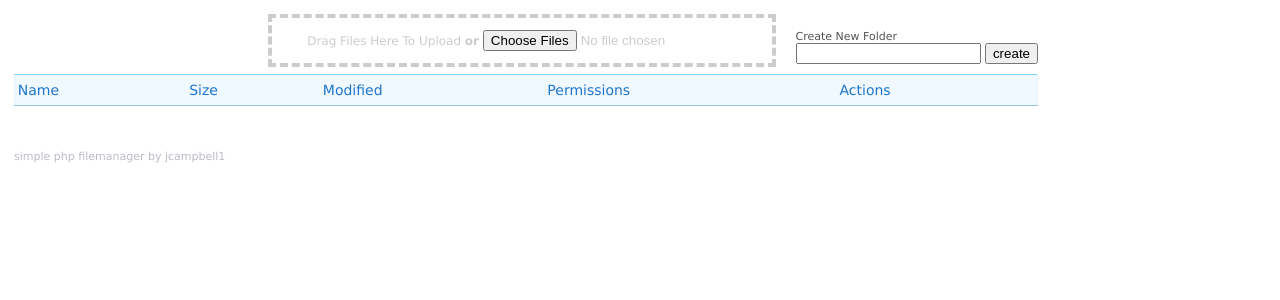
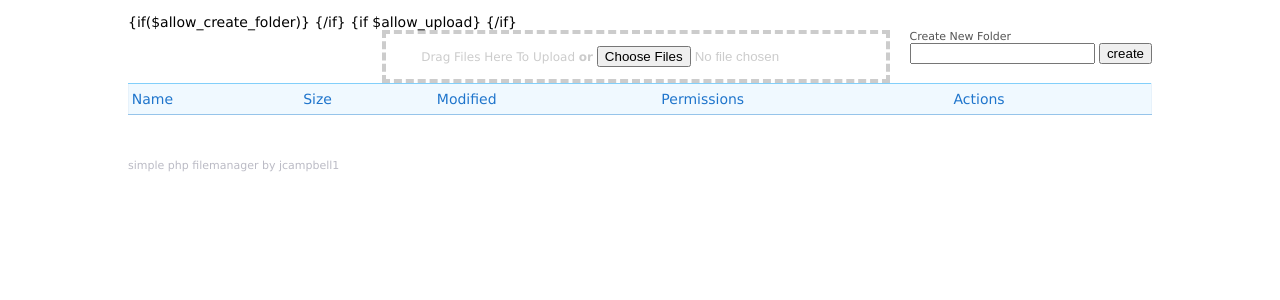
Before and after one commit to yangweijie/netdisk, a PHP site: page /view/index/index.html in a window 1280 px wide. Shown: the top 300 px of the page. Run offline with PHP 8.4, Linux system fonts and the light colour scheme; lists and menus that the app fills with data are empty; some libraries are stand-ins or nearby versions.

Commit message:
修复报错 优化样式

```diff
--- a/app/common.php
+++ b/app/common.php
@@ -22,9 +22,9 @@ function rmrf($dir) {
         $files = array_diff(scandir($dir), ['.','..']);
         foreach ($files as $file)
             rmrf("$dir/$file");
-        rmdir($dir);
+        @rmdir($dir);
     } else {
-        unlink($dir);
+        @unlink($dir);
     }
 }
 
--- a/view/index/index.html
+++ b/view/index/index.html
@@ -3,7 +3,10 @@
     <meta http-equiv="content-type" content="text/html; charset=utf-8">
 
     <style>
-        body {font-family: "lucida grande","Segoe UI",Arial, sans-serif; font-size: 14px;width:1024px;padding:1em;margin:0;}
+        body {
+            font-family: "lucida grande","Segoe UI",Arial, sans-serif; font-size: 14px;width:1024px;padding:1em;
+            margin:0 auto;
+        }
         th {font-weight: normal; color: #1F75CC; background-color: #F0F9FF; padding:.5em 1em .5em .2em;
             text-align: left;cursor:pointer;user-select: none;}
         th .indicator {margin-left: 6px }
@@ -146,7 +149,7 @@
 
 
             function uploadFile(file) {
-                var folder = decodeURIComponent(window.location.hash.substr(1));
+                var folder = decodeURIComponent(window.location.hash.substring(1));
 
                 if(file.size > MAX_UPLOAD_SIZE) {
                     {literal}
@@ -261,22 +264,19 @@
     </script>
 </head><body>
 <div id="top">
-    <?php if($allow_create_folder): ?>
+    {if($allow_create_folder)}
     <form action="?" method="post" id="mkdir" />
     <label for=dirname>Create New Folder</label><input id=dirname type=text name=name value="" />
     <input type="submit" value="create" />
     </form>
-
-    <?php endif; ?>
-
-    <?php if($allow_upload): ?>
-
+    {/if}
+    {if $allow_upload}
     <div id="file_drop_target">
         Drag Files Here To Upload
         <b>or</b>
         <input type="file" multiple />
     </div>
-    <?php endif; ?>
+    {/if}
     <div id="breadcrumb">&nbsp;</div>
 </div>
 
@@ -287,9 +287,10 @@
     <th>Modified</th>
     <th>Permissions</th>
     <th>Actions</th>
-</tr></thead><tbody id="list">
-
-</tbody></table>
-<footer>simple php filemanager by <a href="https://github.com/jcampbell1">jcampbell1</a></footer>
-</body>
+</tr>
+</thead>
+    <tbody id="list"></tbody>
+</table>
+    <footer>simple php filemanager by <a href="https://github.com/jcampbell1">jcampbell1</a></footer>
+    </body>
 </html>
```
